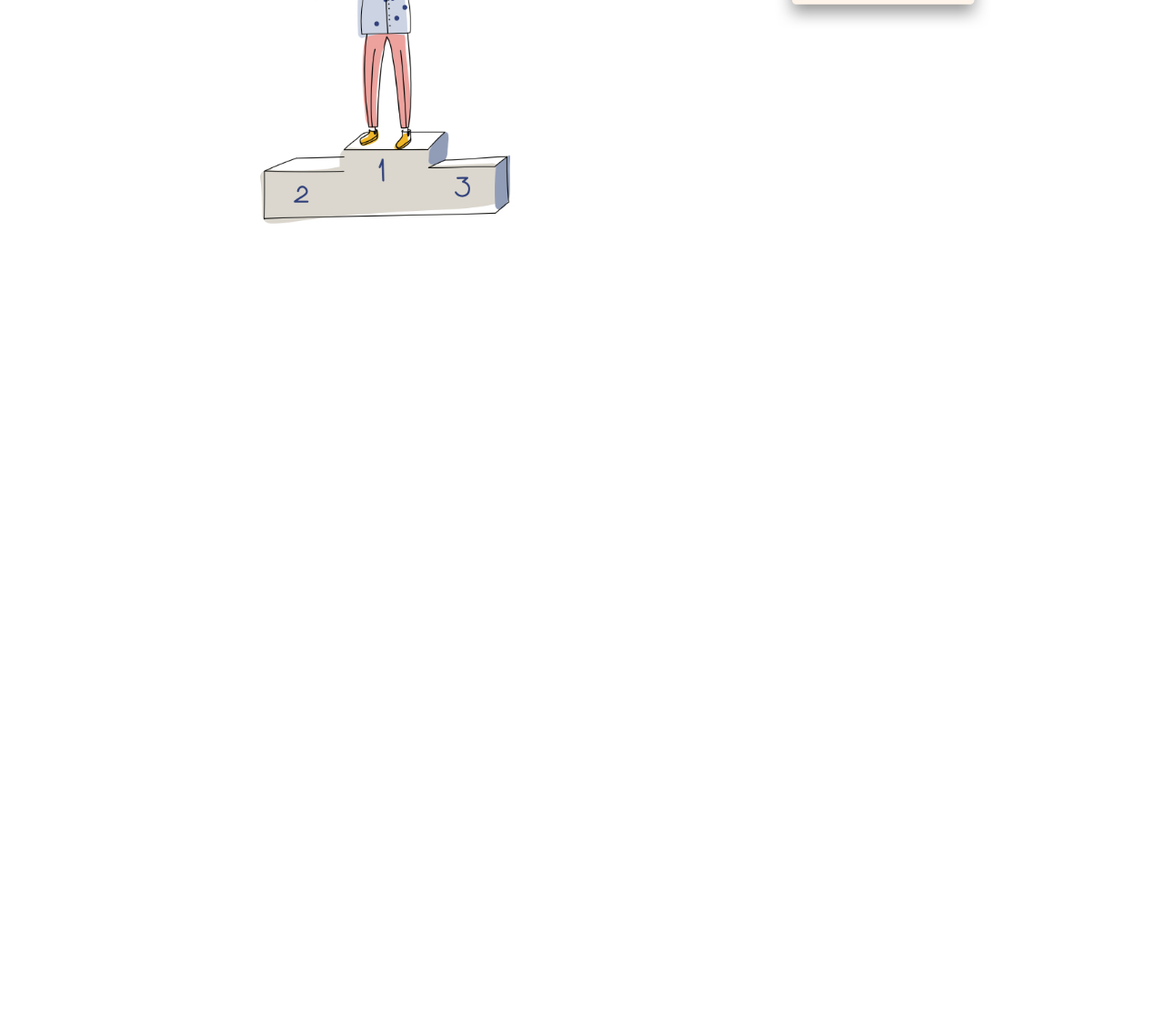
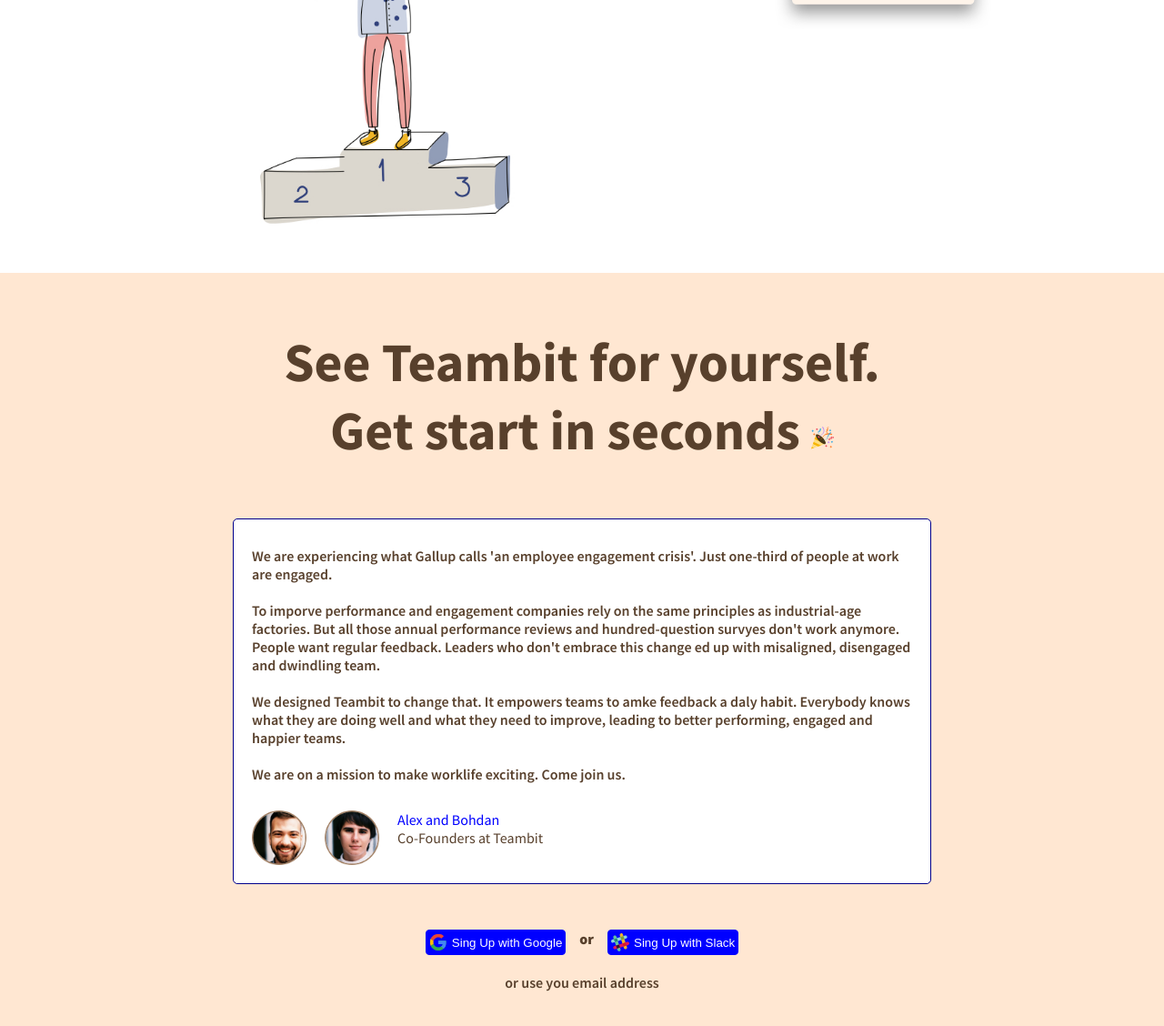
Before and after one commit to H0llywood92/node-sass-teambit, a website: page index.html in a window 1280 px wide. Shown: the part 5072-6200 px from the top of the page at 91% size. Before the commit the page ends 5372 px from the top, so only its background shows below. Drawn offline with Linux system fonts and the light colour scheme.

Commit message:
main finito

```diff
--- a/index.html
+++ b/index.html
@@ -67,11 +67,14 @@
                     <p>Teambit helps teams create a high performing culture with regular feedback</p>
 
                     <div class="btn-container">
+
                         <button>
                             <img src="img/google-logo.svg" alt="logo google">
                             Sing Up with Google
                         </button>
+
                         <span class="or">or</span>
+
                         <button>
                             <img src="img/slack-logo.svg" alt="logo slack">
                             Sing Up with Slack
@@ -100,6 +103,7 @@
     <!-- Main -->
     <main>
 
+        <!-- Section bg-brown-->
         <section class="bg-brown">
 
             <div class="container-small">
@@ -154,6 +158,7 @@
             </div>
 
         </section>
+        <!-- End Section bg-brown-->
 
         <!-- Section bg-White 2/col -->
         <section>
@@ -249,8 +254,69 @@
             </div>
 
         </section>
+        <!-- End Section bg-White 2/col -->
+
+        <!-- Section Bg-brown -->
+        <section class="bg-brown get-started">
+
+            <div class="container-small">
+                <h2>See Teambit for yourself. <br> Get start in seconds <span class="happy"><img src="img/happy.svg" alt="happy"></span> </h2>
+
+                <div class="paragraph-info">
+
+                    <p>We are experiencing what Gallup calls 'an employee engagement crisis'. Just one-third of people at work are engaged.</p>
+
+                    <p>To imporve performance and engagement companies rely on the same principles as industrial-age factories. But all those annual performance reviews and hundred-question survyes don't work anymore. People want regular feedback. Leaders who don't embrace this change ed up with misaligned, disengaged and dwindling team.</p>
+
+                    <p>We designed Teambit to change that. It empowers teams to amke feedback a daly habit. Everybody knows what they are doing well and what they need to improve, leading to better performing, engaged and happier teams.</p>
+
+                    <p>We are on a mission to make worklife exciting. Come join us.</p>
+
+                    <div class="co-founders">
+                        <img src="img/alex.png" alt="alex">
+                        <img src="img/bohdan.png" alt="bohdan">
+
+                        <span>
+                            <div class="co-founders-name">Alex and Bohdan</div>
+
+                            <p>Co-Founders at Teambit</p>
+
+                        </span>
+
+                    </div>
+                </div>
+
+                <div class="btn-container">
+
+                    <button>
+                        <img src="img/google-logo.svg" alt="logo google">
+                        Sing Up with Google
+                    </button>
+
+                    <span class="or">or</span>
+
+                    <button>
+                        <img src="img/slack-logo.svg" alt="logo slack">
+                        Sing Up with Slack
+                    </button>
+
+                </div>
+
+                <p>or use you email address</p>
+
+            </div>
+
+        </section>
+        <!-- End Section Bg-brown -->
+
     </main>
     <!-- End Main -->
 
+    <!-- Footer -->
+    <footer>
+
+    </footer>
+    <!-- End Footer -->
+
 </body>
 </html>
--- a/src/partials/_common.scss
+++ b/src/partials/_common.scss
@@ -19,6 +19,21 @@
 .right {
     width: 50%;
 }
+
+.btn-container {
+    @include flex_setting;
+    padding: 20px 0;
+
+    .or{
+        padding: 0 15px
+    }
+
+    button{
+        @include button-content;
+    }
+}
+
+
 
 img {
     width: 100%;
--- a/src/partials/_content.scss
+++ b/src/partials/_content.scss
@@ -18,7 +18,7 @@
 
             p {
                 padding: 10px 0;
-                font-weight: 400;
+                font-weight: $fnt_weight_400;
             }
     }
 
@@ -48,7 +48,7 @@
 
         p {
             width: 50%;
-            font-weight: 400;
+            font-weight: $fnt_weight_400;
             padding: 20px 0;
             font-size: 25px;
         }
@@ -56,7 +56,7 @@
         a {
             color: blue;
             font-size: 20px;
-            font-weight: 400;
+            font-weight: $fnt_weight_400;
         }
 
         img {
@@ -80,3 +80,58 @@
         }
     }
 }
+
+.bg-brown.get-started {
+    text-align: center;
+    padding-bottom: 60px;
+
+    h2 {
+        font-size: 60px;
+    }
+
+    .paragraph-info {
+        background-color: white;
+        border: 1px solid darkblue;
+        border-radius: 5px;
+        padding: 20px;
+        text-align: left;
+
+        p {
+            padding: 10px 0;
+        }
+
+        .co-founders {
+            @include flex_setting;
+            padding-top: 20px;
+
+            img {
+                width: 60px;
+                height: auto;
+                margin-right: 20px;
+            }
+
+            .co-founders-name {
+                color: blue;
+                font-weight: $fnt_weight_400;
+            }
+
+            p {
+                padding: 0;
+                font-weight: $fnt_weight_400;
+            }
+        }
+    }
+
+    .btn-container {
+        justify-content: center;
+        padding-top: 50px;
+        padding-bottom: 20px;
+    }
+
+    .happy {
+
+        img {
+            width: 25px;
+        }
+    }
+}
--- a/src/partials/_header.scss
+++ b/src/partials/_header.scss
@@ -65,18 +65,7 @@
             }
         }
 
-        .btn-container {
-            @include flex_setting;
-            padding: 20px 0;
 
-            .or{
-                padding: 0 15px
-            }
-        }
-
-        button{
-            @include button-content;
-        }
     }
 
     .jumbotron-image {
--- a/src/partials/_variables.scss
+++ b/src/partials/_variables.scss
@@ -1,2 +1,3 @@
 $text_color_primary: #58402c;
 $bg_color_section: #ffe7d2;
+$fnt_weight_400: 400;
```
Also changed, not shown: dist/app.css.
